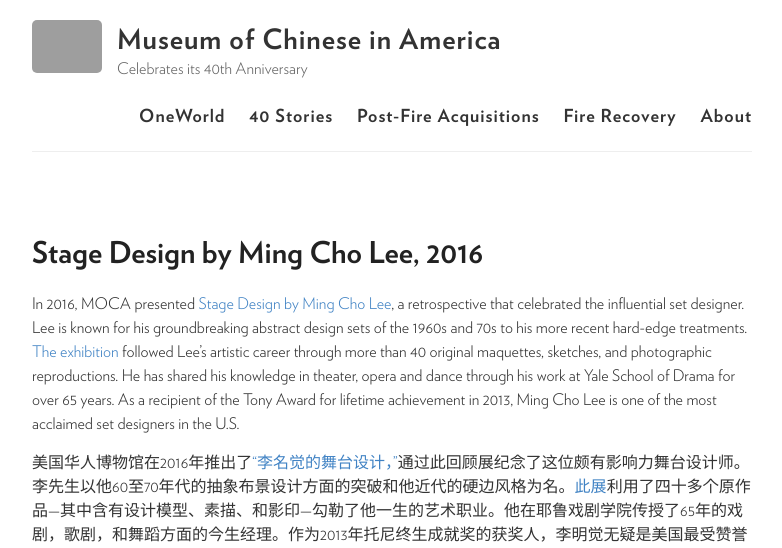
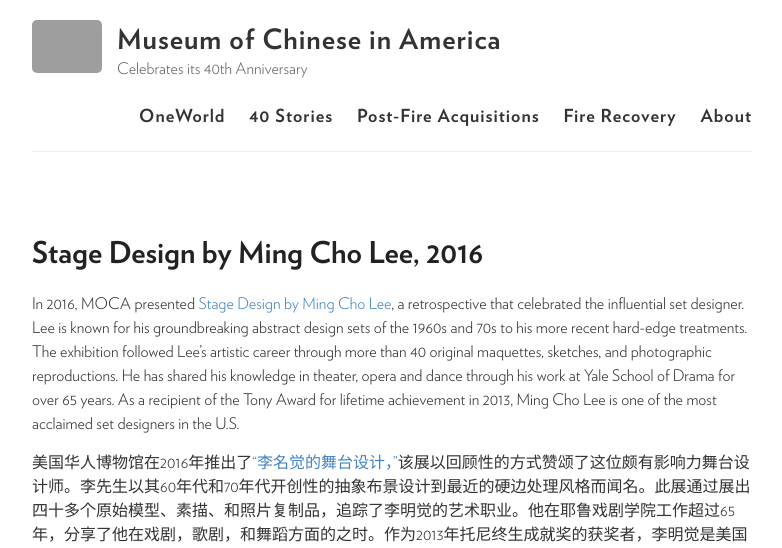
Before and after one commit to moca40/moca40.github.io, a Jekyll site: the page built from _stories/2016-01-01-ming-cho-lee.md, in a window 1280 px wide, cut to the strip 0-548 px from the top of the page. Shown: the whole strip, without its empty margins (248-1030 px from the left). Built offline with Jekyll 4.4.1, drawn with Linux system fonts in a browser that asks for light colours; some of the changed text lies outside the part shown; grey boxes are pictures that could not be loaded.

Commit message:
Update 2016-01-01-ming-cho-lee.md

```diff
--- a/_stories/2016-01-01-ming-cho-lee.md
+++ b/_stories/2016-01-01-ming-cho-lee.md
@@ -40,8 +40,8 @@
     img: https://user-images.githubusercontent.com/47676628/91727004-11c14f00-eb6f-11ea-9d47-1ba5adba007e.jpg
 ---
 
-In 2016, MOCA presented [Stage Design by Ming Cho Lee](https://www.mocanyc.org/exhibitions/stage_design_by_ming_cho_lee), a retrospective that celebrated the influential set designer. Lee is known for his groundbreaking abstract design sets of the 1960s and 70s to his more recent hard-edge treatments. [The exhibition](https://usa.chinadaily.com.cn/us/2016-05/13/content_25267693.htm) followed Lee’s artistic career through more than 40 original maquettes, sketches, and photographic reproductions. He has shared his knowledge in theater, opera and dance through his work at Yale School of Drama for over 65 years. As a recipient of the Tony Award for lifetime achievement in 2013, Ming Cho Lee is one of the most acclaimed set designers in the U.S.
+In 2016, MOCA presented [Stage Design by Ming Cho Lee](https://www.mocanyc.org/exhibitions/stage_design_by_ming_cho_lee), a retrospective that celebrated the influential set designer. Lee is known for his groundbreaking abstract design sets of the 1960s and 70s to his more recent hard-edge treatments. The exhibition followed Lee’s artistic career through more than 40 original maquettes, sketches, and photographic reproductions. He has shared his knowledge in theater, opera and dance through his work at Yale School of Drama for over 65 years. As a recipient of the Tony Award for lifetime achievement in 2013, Ming Cho Lee is one of the most acclaimed set designers in the U.S.
 
-美国华人博物馆在2016年推出了[“李名觉的舞台设计，”](https://www.mocanyc.org/exhibitions/stage_design_by_ming_cho_lee)通过此回顾展纪念了这位颇有影响力舞台设计师。李先生以他60至70年代的抽象布景设计方面的突破和他近代的硬边风格为名。[此展](https://usa.chinadaily.com.cn/us/2016-05/13/content_25267693.htm)利用了四十多个原作品—其中含有设计模型、素描、和影印—勾勒了他一生的艺术职业。他在耶鲁戏剧学院传授了65年的戏剧，歌剧，和舞蹈方面的今生经理。作为2013年托尼终生成就奖的获奖人，李明觉无疑是美国最受赞誉的布景设计师之一。
+美国华人博物馆在2016年推出了[“李名觉的舞台设计，”](https://www.mocanyc.org/exhibitions/stage_design_by_ming_cho_lee)该展以回顾性的方式赞颂了这位颇有影响力舞台设计师。李先生以其60年代和70年代开创性的抽象布景设计到最近的硬边处理风格而闻名。此展通过展出四十多个原始模型、素描、和照片复制品，追踪了李明觉的艺术职业。他在耶鲁戏剧学院工作超过65年，分享了他在戏剧，歌剧，和舞蹈方面的之时。作为2013年托尼终生成就奖的获奖者，李明觉是美国最受赞誉的布景设计师之一
 
 {% include slideshow.html %}
```
